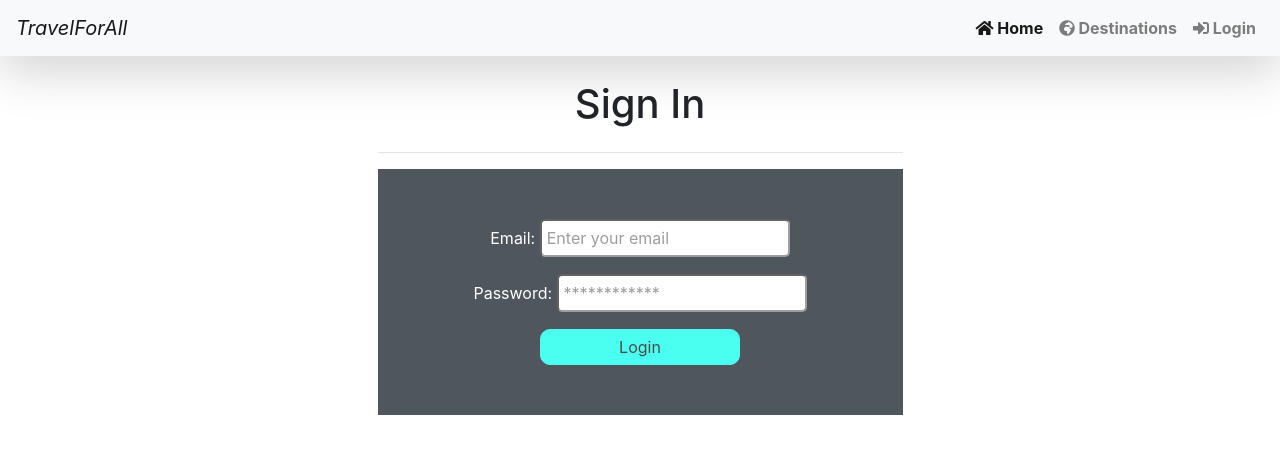
After one commit to Chronos4/Travel-agent, a Django app: page /account/login in a window 1280 px wide. The commit adds this page. Shown: the top 454 px of the page. Run offline with Django 3.2, Linux system fonts and the light colour scheme; some libraries are stand-ins or nearby versions.

Commit message:
Changes on the forms added login view and form and changes in the templates

```diff
--- a/src/backend/accounts/forms.py
+++ b/src/backend/accounts/forms.py
@@ -1,7 +1,7 @@
 import datetime
 from django import forms
 from django.conf import settings
-from django.contrib.auth import get_user_model
+from django.contrib.auth import get_user_model, authenticate, login
 from django.contrib.auth.forms import ReadOnlyPasswordHashField
 User = get_user_model()
 
@@ -9,6 +9,8 @@ choices_gender = (
     ('male', 'Male'),
     ('female', 'Female')
 )
+
+YEARS = [x for x in range(1950, 2010)]
 
 
 class RegisterForm(forms.ModelForm):
@@ -22,14 +24,14 @@ class RegisterForm(forms.ModelForm):
     class Meta:
         model = User
         fields = ('email', 'first_name', 'last_name', 'age', 'gender')
-
         widgets = {
             'email': forms.EmailInput(attrs={'placeholder': 'Enter your Email', 'id': 'register-staff'}),
             'first_name': forms.TextInput(attrs={'placeholder': 'Enter your First Name', 'id': 'register-staff'}),
             'last_name': forms.TextInput(attrs={'placeholder': 'Enter your Last Name', 'id': 'register-staff'}),
-            'age': forms.TextInput(attrs={'id': 'register-staff'}),
+            'age': forms.SelectDateWidget(attrs={'id': 'register-staff'}, years=YEARS),
             'gender': forms.Select(attrs={'id': 'register-gender'})
         }
+        labels = {}
 
     def clean_password2(self):
         # Check that the two password entries match
@@ -93,3 +95,26 @@ class UserAdminCreateForm(forms.ModelForm):
         if commit:
             user.save()
         return user
+
+
+class LoginForm(forms.Form):
+    email = forms.EmailField(label='Email', widget=forms.EmailInput(
+        attrs={'id': 'register-staff', 'placeholder': 'Enter your email'}))
+    password = forms.CharField(
+        widget=forms.PasswordInput(attrs={'id': 'register-staff', 'placeholder': '************'}))
+
+    def __init__(self, request, *args, **kwargs):
+        self.request = request
+        super(LoginForm, self).__init__(*args, **kwargs)
+
+    def clean(self):
+        request = self.request
+        data = self.cleaned_data
+        email = data.get("email")
+        password = data.get("password")
+        user = authenticate(request, username=email, password=password)
+        if user is None:
+            raise forms.ValidationError("Invalid credentials")
+        login(request, user)
+        self.user = user
+        return data
--- /dev/null
+++ b/src/backend/accounts/templates/accounts/login-form.html
@@ -0,0 +1,20 @@
+{% extends 'base-template.html' %}
+{% load static %}
+
+{% block title %}
+Sign In
+{% endblock title%}
+
+{% block content %}
+<h1 class="text-center my-4">Sign In</h1>
+<div class="container text-center">
+    <div class="col-lg-6 col-md-6 mx-auto col-sm-12">
+        <hr>
+        <form id="registration" method="POST">
+            {% csrf_token %}
+            {{form.as_p}}
+            <button id="register-button">Login</button>
+        </form>
+    </div>
+</div>
+{% endblock content %}
--- a/src/backend/accounts/urls.py
+++ b/src/backend/accounts/urls.py
@@ -1,6 +1,7 @@
 from django.urls import path
-from .views import RegisterView
+from .views import RegisterView, LoginView
 
 urlpatterns = [
     path('register', RegisterView.as_view(), name="register"),
+    path('login', LoginView.as_view(), name="login")
 ]
--- a/src/backend/accounts/views.py
+++ b/src/backend/accounts/views.py
@@ -1,10 +1,17 @@
 from django.shortcuts import render
-from .forms import RegisterForm
-from django.views.generic import CreateView
+from .forms import RegisterForm, LoginForm
+from django.views.generic import CreateView, FormView
+from backend.mixins import NextUrlMixin, RequestFormAttachMixin, NotAccessMixin
 # Create your views here.
 
 
-class RegisterView(CreateView):
+class RegisterView(NotAccessMixin, CreateView):
     template_name = 'accounts/register-form.html'
     success_url = '/'
     form_class = RegisterForm
+
+
+class LoginView(NotAccessMixin, NextUrlMixin, RequestFormAttachMixin, FormView):
+    form_class = LoginForm
+    success_url = '/'
+    template_name = 'accounts/login-form.html'
--- /dev/null
+++ b/src/backend/backend/mixins.py
@@ -0,0 +1,29 @@
+from django.shortcuts import redirect
+
+
+class RequestFormAttachMixin(object):
+    def get_form_kwargs(self):
+        kwargs = super(RequestFormAttachMixin, self).get_form_kwargs()
+        kwargs['request'] = self.request
+        return kwargs
+
+
+class NextUrlMixin(object):
+    default_next = "/"
+
+    def get_next_url(self):
+        request = self.request
+        next_ = request.GET.get('next')
+        next_post = request.POST.get('next')
+        redirect_path = next_ or next_post or None
+        if is_safe_url(redirect_path, request.get_host()):
+            return redirect_path
+        return self.default_next
+
+
+class NotAccessMixin(object):
+    def dispatch(self, *args, **kwargs):
+        if self.request.user.is_authenticated:
+            return redirect('/')
+        else:
+            return super(NotAccessMixin, self).dispatch(*args, **kwargs)
--- a/src/backend/backend/settings.py
+++ b/src/backend/backend/settings.py
@@ -38,12 +38,16 @@ INSTALLED_APPS = [
     'django.contrib.messages',
     'django.contrib.staticfiles',
 
+    # 3rd apps
+    'crispy_forms',
+
     # my apps
     'accounts',
 
 
 ]
 
+CRISPY_TEMPLATE_PACK = 'uni_form'
 MIDDLEWARE = [
     'django.middleware.security.SecurityMiddleware',
     'django.contrib.sessions.middleware.SessionMiddleware',
--- a/src/backend/static_my_proj/css/registercss.css
+++ b/src/backend/static_my_proj/css/registercss.css
@@ -1,11 +1,7 @@
-/* body{
-  background-image:url();
-  background-repeat : no-repeat;
-  background-size:100% 700px;
-} */
+
 .simple-form{
   text-align:center;
-  margin: 100px 500px;
+  margin: 50px 500px;
 }
 
 #registration{
@@ -38,4 +34,5 @@
 }
 #register-button:hover{
   background-color:rgb(0, 153, 255);
+  color:white;
 }
--- a/src/backend/templates/base/components/navbar.html
+++ b/src/backend/templates/base/components/navbar.html
@@ -4,7 +4,6 @@
         aria-controls="navbarSupportedContent" aria-expanded="false" aria-label="Toggle navigation">
         <span class="navbar-toggler-icon"></span>
     </button>
-
     <div class="collapse navbar-collapse" id="navNavId">
         <ul class="navbar-nav ml-auto font-weight-bold">
             <li class="nav-item active">
@@ -12,7 +11,7 @@
                     <span class="sr-only">(current)</span></a>
             </li>
             <li class="nav-item">
-                <a class="nav-link" href="#"><i class="fas fa-globe-africa"></i> Places</a>
+                <a class="nav-link" href="#"><i class="fas fa-globe-africa"></i> Destinations</a>
             </li>
             {% if not request.user.is_authenticated %}
             <li class="nav-item">
```
Also changed, not shown: src/backend/accounts/templates/accounts/register-form.html (+10 -6 lines).
